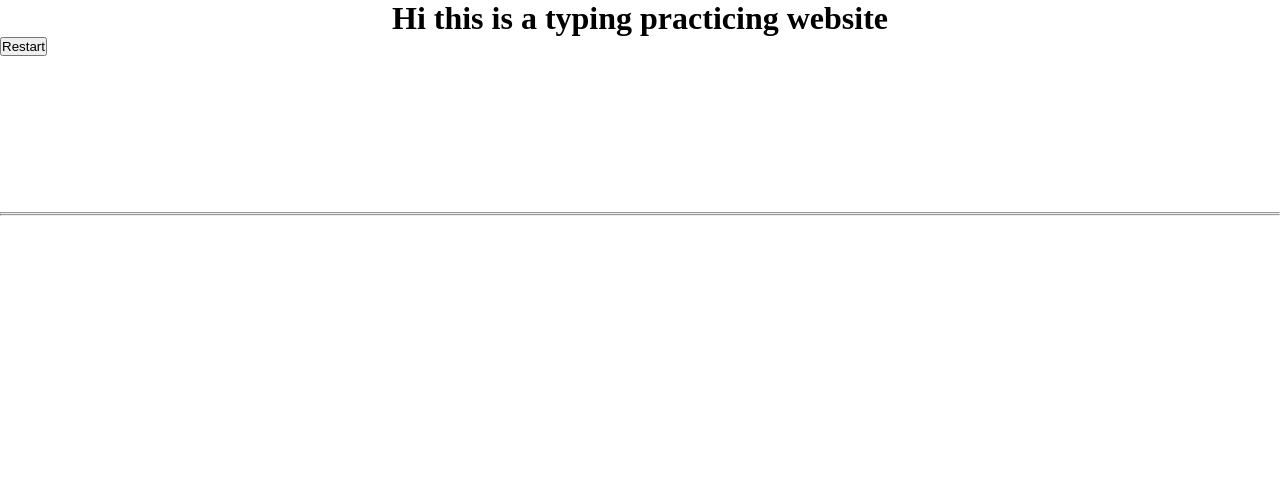
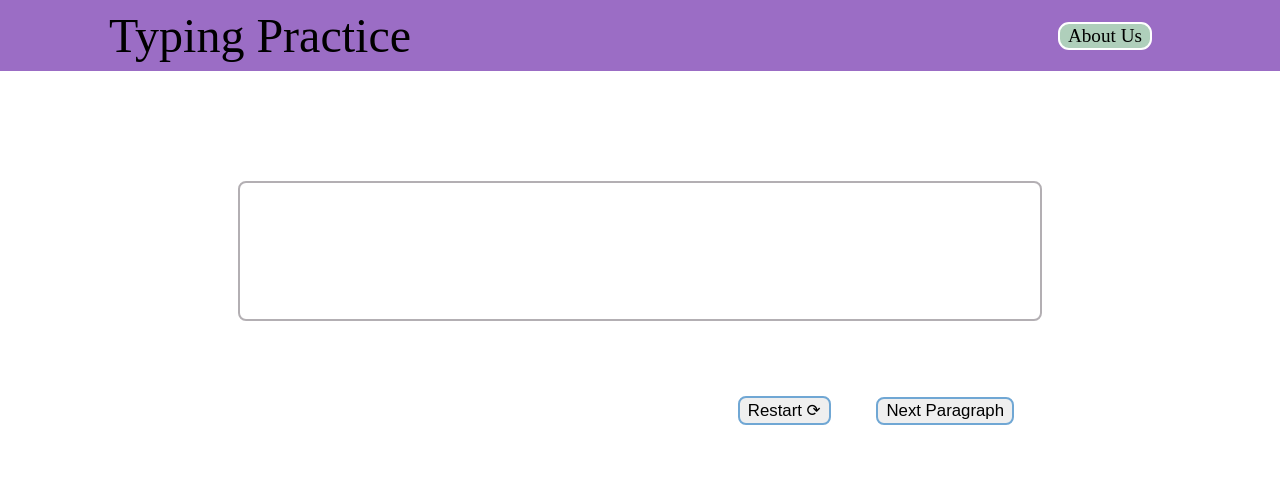
Before and after one commit to Gaurav-Dhruw/Typing-Practice, a Django app: template Typing_practice_app/templates/Symbiosis/index.html in a window 1280 px wide. Shown: the top 478 px of the page. Run offline with Django 3.2, Linux system fonts and the light colour scheme; the template is opened without the code that fills it, so the values that code supplies are empty.

Commit message:
A slight update in html file

```diff
--- a/Typing_practice_app/templates/Symbiosis/index.html
+++ b/Typing_practice_app/templates/Symbiosis/index.html
@@ -11,19 +11,37 @@
 
 </head>
 <body>
-    <h1 style="text-align:center">Hi this is a typing practicing website</h1>
-    <div id="container">
-        <button id="restartbtn">Restart</button>
-        <textarea name="txt" id="" cols="30" rows="10">are</textarea>
-        <hr>
-    </div>
-    <hr>
 
-    <div>
+    <nav id="navbar">
+        <ul>
+            <li id="sitename">Typing Practice</li>
+            <li id="about" class="navbtn">About Us</li>
+            <li id="goback" class="navbtn">Go Back</li>
+        </ul>
+    </nav>
+    <section id="parentcontainer1">
+        <div id="container" class="same">
+            <div id="txtcont"><textarea name="txt">are</textarea></div>
+            <div id='lettercont'></div>
 
-        <!-- <h6 id="jsaa">JSAA </h6> -->
-        <!-- <h1 id="iso">ISO </h1> -->
-    </div>
+        </div>
+    </section>
+
+    <section id="parentcontainer2">
+        <div id="display"><button id="restartbtn" class="utilitybtn">Restart &#10227</button>
+            <button id="nxtpara"  class="utilitybtn">Next Paragraph</button>
+        </div>
+    </section>
+
+    <section id="aboutus">
+        <div class="same">
+            <div id="aboutcont">
+
+            </div>
+
+        </div>
+
+    </section>
 
     <script>
         // document.getElementById('jsaa').innerHTML += "{{ stringy }}"
```
